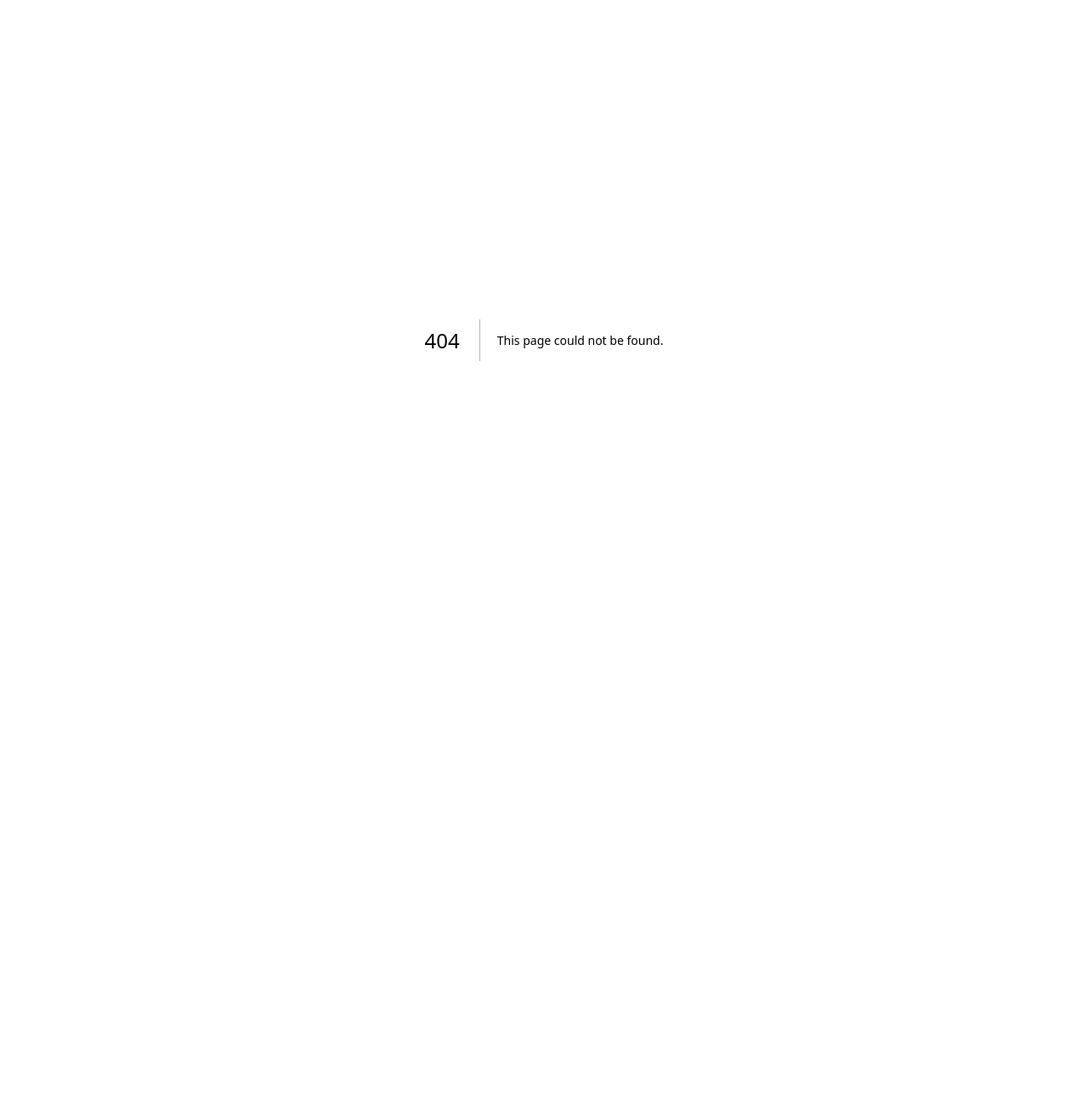
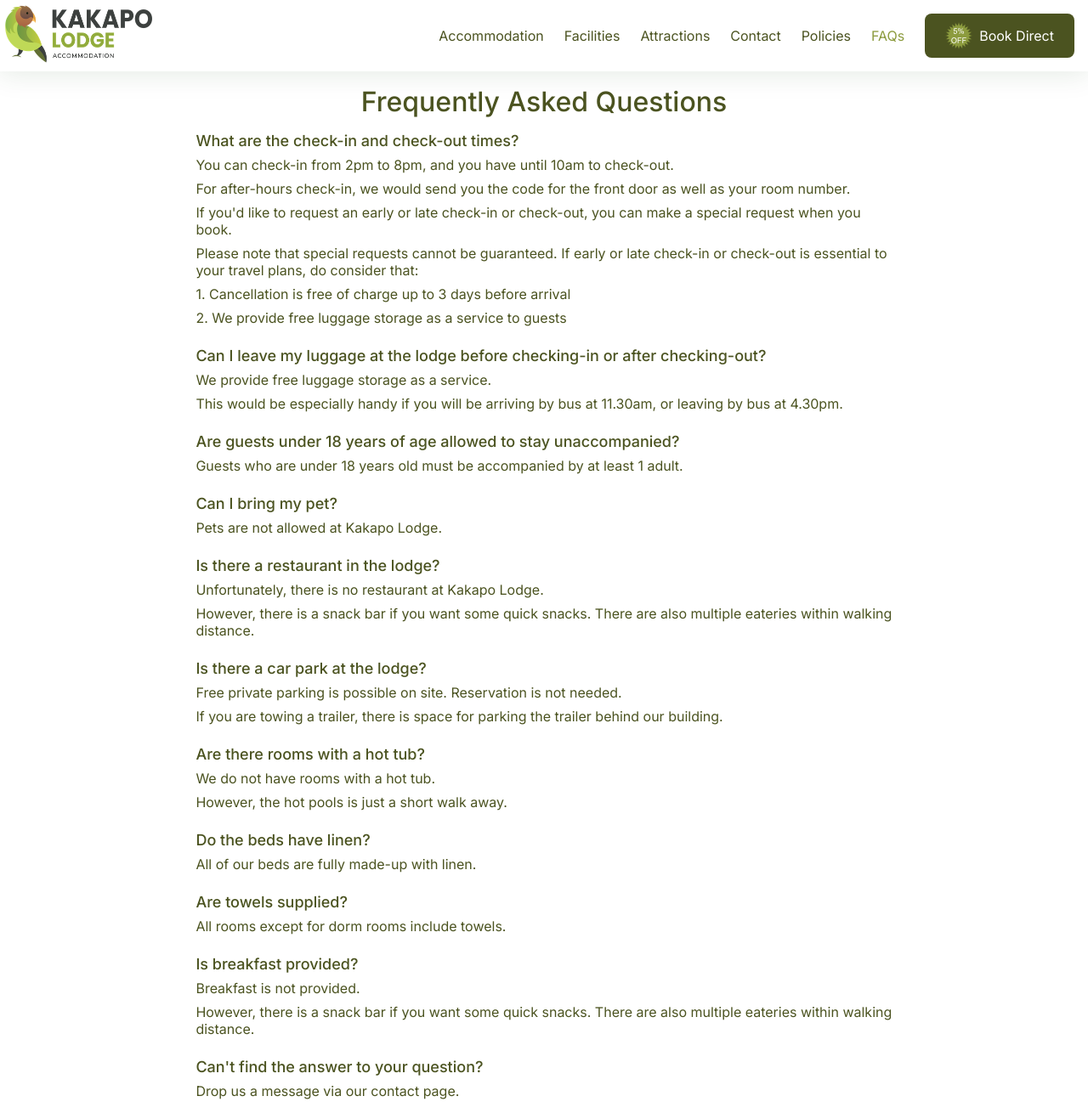
Before and after one commit to KakapoLodge/kakapo-lodge-frontend, a Next.js app: page /faq in a window 1280 px wide. Before the commit this address had no page. Shown: the whole page at 85% size. Before the commit the page ends 800 px from the top, so only its background shows below. Built offline with nearby package versions, Linux system fonts and the light colour scheme; no server answers.

Commit message:
Add FAQ page

```diff
--- /dev/null
+++ b/app/faq/content.ts
@@ -0,0 +1,74 @@
+import { FrequentlyAskedQuestion } from "./types";
+
+export const FAQ_PAGE_TITLE = "Frequently Asked Questions";
+
+export const FREQUENTLY_ASKED_QUESTIONS: FrequentlyAskedQuestion[] = [
+  {
+    question: "What are the check-in and check-out times?",
+    answerParagraphs: [
+      "You can check-in from 2pm to 8pm, and you have until 10am to check-out.",
+      "For after-hours check-in, we would send you the code for the front door as well as your room number.",
+      "If you'd like to request an early or late check-in or check-out, you can make a special request when you book.",
+      "Please note that special requests cannot be guaranteed. If early or late check-in or check-out is essential to your travel plans, do consider that:",
+      "1. Cancellation is free of charge up to 3 days before arrival",
+      "2. We provide free luggage storage as a service to guests",
+    ],
+  },
+  {
+    question:
+      "Can I leave my luggage at the lodge before checking-in or after checking-out?",
+    answerParagraphs: [
+      "We provide free luggage storage as a service.",
+      "This would be especially handy if you will be arriving by bus at 11.30am, or leaving by bus at 4.30pm.",
+    ],
+  },
+  {
+    question: "Are guests under 18 years of age allowed to stay unaccompanied?",
+    answerParagraphs: [
+      "Guests who are under 18 years old must be accompanied by at least 1 adult.",
+    ],
+  },
+  {
+    question: "Can I bring my pet?",
+    answerParagraphs: ["Pets are not allowed at Kakapo Lodge."],
+  },
+  {
+    question: "Is there a restaurant in the lodge?",
+    answerParagraphs: [
+      "Unfortunately, there is no restaurant at Kakapo Lodge.",
+      "However, there is a snack bar if you want some quick snacks. There are also multiple eateries within walking distance.",
+    ],
+  },
+  {
+    question: "Is there a car park at the lodge?",
+    answerParagraphs: [
+      "Free private parking is possible on site. Reservation is not needed.",
+      "If you are towing a trailer, there is space for parking the trailer behind our building.",
+    ],
+  },
+  {
+    question: "Are there rooms with a hot tub?",
+    answerParagraphs: [
+      "We do not have rooms with a hot tub.",
+      "However, the hot pools is just a short walk away.",
+    ],
+  },
+  {
+    question: "Do the beds have linen?",
+    answerParagraphs: ["All of our beds are fully made-up with linen."],
+  },
+  {
+    question: "Are towels supplied?",
+    answerParagraphs: ["All rooms except for dorm rooms include towels."],
+  },
+  {
+    question: "Is breakfast provided?",
+    answerParagraphs: [
+      "Breakfast is not provided.",
+      "However, there is a snack bar if you want some quick snacks. There are also multiple eateries within walking distance.",
+    ],
+  },
+];
+
+export const NO_ANSWER_SUBHEADER = "Can't find the answer to your question?";
+export const NO_ANSWER_TEXT = "Drop us a message via our contact page.";
--- /dev/null
+++ b/app/faq/page.tsx
@@ -0,0 +1,63 @@
+"use client";
+
+import Footer from "../ui/Footer";
+import NavBar from "../ui/NavBar";
+import Page from "../ui/Page";
+import PageContent from "../ui/PageContent";
+import PageTitle from "../ui/PageTitle";
+import Section from "../ui/Section";
+import Sections from "../ui/Sections";
+import Subheader from "../ui/Subheader";
+import {
+  FAQ_PAGE_TITLE,
+  FREQUENTLY_ASKED_QUESTIONS,
+  NO_ANSWER_SUBHEADER,
+  NO_ANSWER_TEXT,
+} from "./content";
+
+const FAQPage = () => {
+  return (
+    <Page>
+      <NavBar />
+      <PageContent>
+        <PageTitle text={FAQ_PAGE_TITLE} />
+        <FrequentlyAskedQuestions />
+      </PageContent>
+      <Footer />
+    </Page>
+  );
+};
+
+export default FAQPage;
+
+const FrequentlyAskedQuestions = () => {
+  return (
+    <Sections>
+      {FREQUENTLY_ASKED_QUESTIONS.map((faq, index) => (
+        <Section key={`faq-${index}`}>
+          <Subheader>{faq.question}</Subheader>
+          <AnswerParagraphs paragraphs={faq.answerParagraphs} />
+        </Section>
+      ))}
+
+      <Section>
+        <Subheader>{NO_ANSWER_SUBHEADER}</Subheader>
+        <p>{NO_ANSWER_TEXT}</p>
+      </Section>
+    </Sections>
+  );
+};
+
+type AnswerParagraphsProps = {
+  paragraphs: string[];
+};
+
+const AnswerParagraphs = ({ paragraphs }: AnswerParagraphsProps) => {
+  return (
+    <>
+      {paragraphs.map((paragraph, index) => (
+        <p key={`faq-answer-paragraph-${index}`}>{paragraph}</p>
+      ))}
+    </>
+  );
+};
--- /dev/null
+++ b/app/faq/types.ts
@@ -0,0 +1,4 @@
+export type FrequentlyAskedQuestion = {
+  question: string;
+  answerParagraphs: string[];
+};
--- a/app/policies/content.ts
+++ b/app/policies/content.ts
@@ -1,6 +1,6 @@
 import { HouseRules, Policy } from "./types";
 
-export const PAGE_TITLE = "Policies";
+export const POLICIES_PAGE_TITLE = "Policies";
 
 export const PAYMENT_POLICY: Policy = {
   nameId: "payment-policy",
--- a/app/policies/page.tsx
+++ b/app/policies/page.tsx
@@ -11,8 +11,8 @@ import Sections from "../ui/Sections";
 import {
   CANCELLATION_POLICY,
   HOUSE_RULES,
-  PAGE_TITLE,
   PAYMENT_POLICY,
+  POLICIES_PAGE_TITLE,
 } from "./content";
 import { Policy, RulesGrouping } from "./types";
 
@@ -21,7 +21,7 @@ const PoliciesPage = () => {
     <Page>
       <NavBar />
       <PageContent>
-        <PageTitle text={PAGE_TITLE} />
+        <PageTitle text={POLICIES_PAGE_TITLE} />
 
         <Sections>
           <PolicySection policy={PAYMENT_POLICY} />
--- a/app/ui/NavBar.tsx
+++ b/app/ui/NavBar.tsx
@@ -8,6 +8,19 @@ import { IsMobileProps } from "../lib/types";
 import BookDirectButton from "./BookDirectButton";
 import CustomIcon from "./CustomIcon";
 import CustomLink from "./CustomLink";
+
+const SUB_PAGES: Page[] = [
+  { name: "Accommodation", path: "/accommodation" },
+  { name: "Facilities", path: "/facilities" },
+  {
+    name: "Attractions",
+    path: "https://visithanmersprings.co.nz/things-to-do/",
+    target: "_blank",
+  },
+  { name: "Contact", path: "/contact" },
+  { name: "Policies", path: "/policies" },
+  { name: "FAQs", path: "/faq" },
+];
 
 const NavBar = () => {
   const pathname = usePathname();
@@ -158,18 +171,6 @@ type Page = {
   target?: string;
 };
 
-const SUB_PAGES: Page[] = [
-  { name: "Accommodation", path: "/accommodation" },
-  { name: "Facilities", path: "/facilities" },
-  {
-    name: "Attractions",
-    path: "https://visithanmersprings.co.nz/things-to-do/",
-    target: "_blank",
-  },
-  { name: "Contact", path: "/contact" },
-  { name: "Policies", path: "/policies" },
-];
-
 type MainNavProps = {
   pathname: string;
   showMenu: boolean;
```
